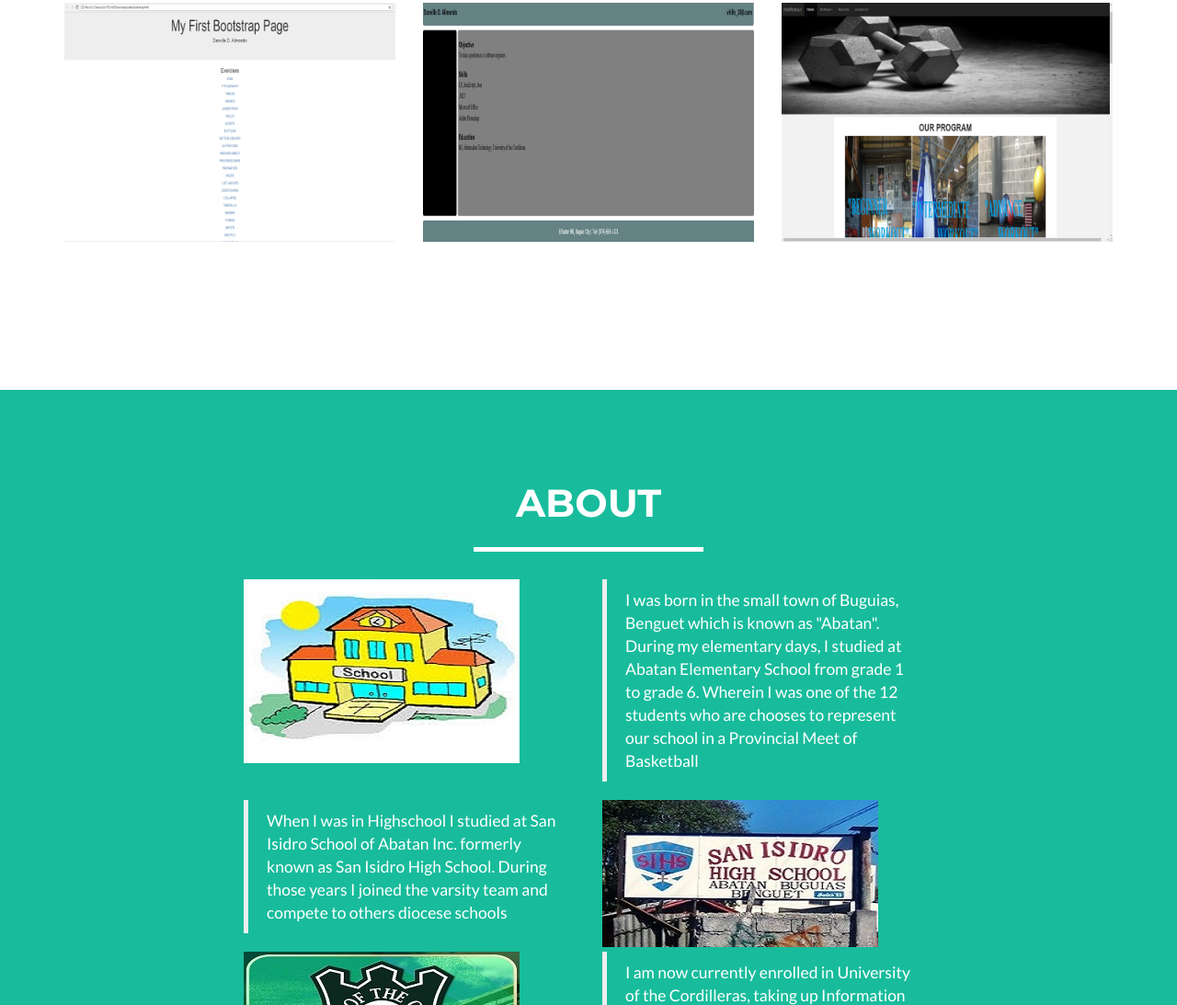
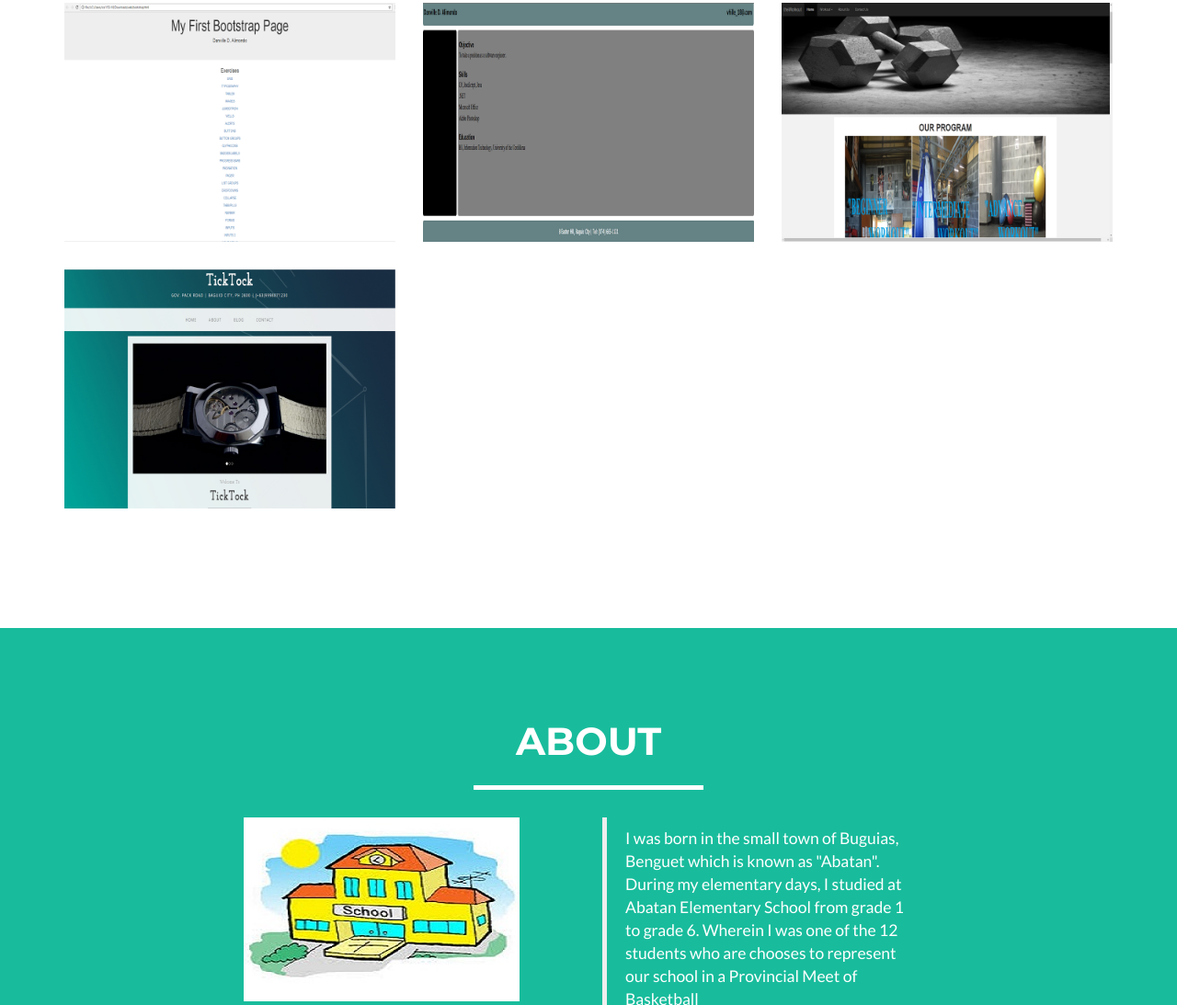
Before and after one commit to danvillealimondo/danvillealimondo.github.io, a website: page index.html in a window 1280 px wide. Shown: the part 713-1806 px from the top of the page at 92% size. Drawn offline with nearby package versions, Linux system fonts and the light colour scheme.

Commit message:
Update index.html

```diff
--- a/index.html
+++ b/index.html
@@ -129,7 +129,7 @@
                                 <i class="fa fa-search-plus fa-3x"></i>
                             </div>
                         </div>
-                        <img src="img/untitle.png" class="img-responsive" alt="">
+                        <img src="img/Untitled.png" class="img-responsive" alt="">
                     </a>
                 </div>
             </div>
```
